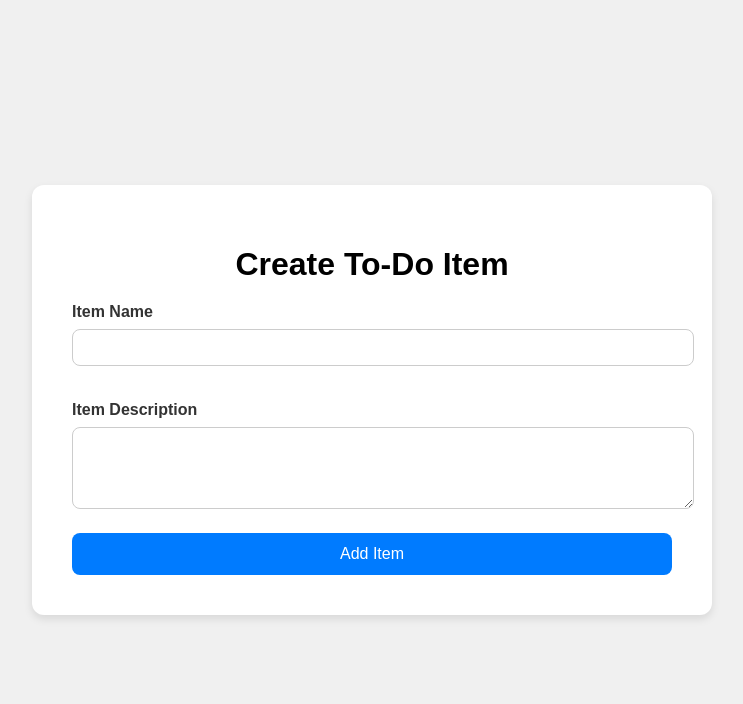
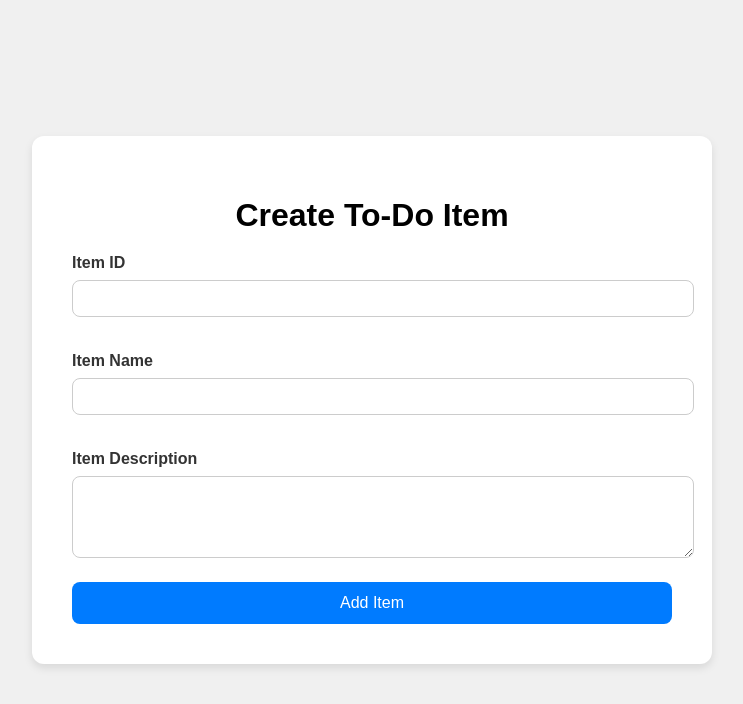
Before and after one commit to ntaralekar1234/flask-mongo, a Flask app: page /to-do in a window 1280 px wide. Shown: the top 704 px of the page, without its empty margins (268-1011 px from the left). Run offline with Flask 3, Linux system fonts and the light colour scheme.

Commit message:
Added Item ID

```diff
--- a/templates/to-do.html
+++ b/templates/to-do.html
@@ -10,6 +10,8 @@
     <div class="container todo-container">
       <h1>Create To-Do Item</h1>
       <form method="POST" action="/to-do/add">
+        <label for="item_id">Item ID</label>
+        <input type="text" id="item_id" name="item_id" required />
         <label for="item_name">Item Name</label>
         <input type="text" id="item_name" name="item_name" required />
 
```
